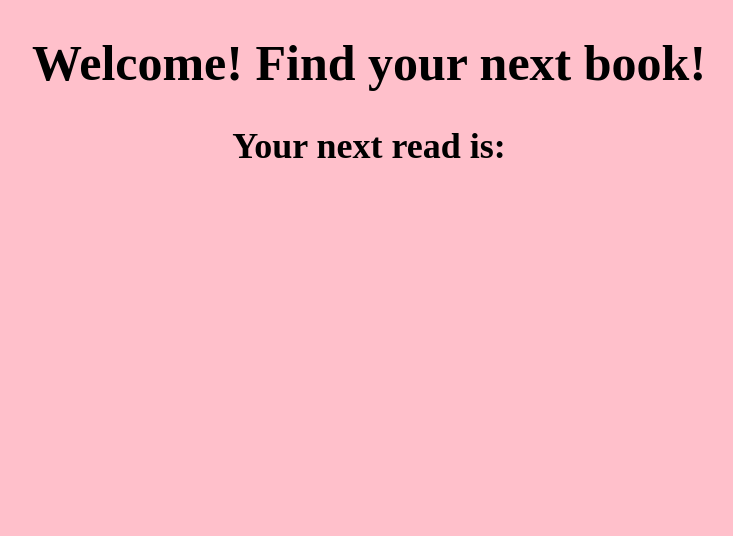
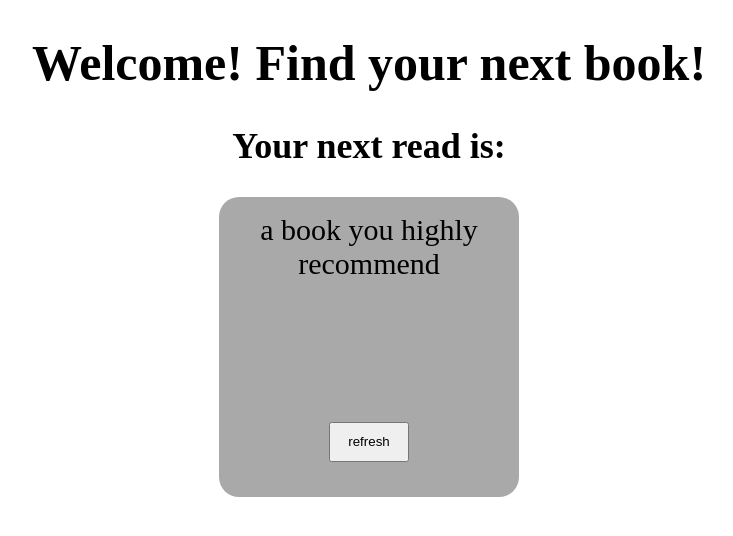
Before and after one commit to Emilypearl91/book-reading-prompt, a plain HTML site: page index.html in a window 1280 px wide. Shown: the whole page, without its empty margins (271-1004 px from the left). Drawn offline with Linux system fonts and the light colour scheme.

Commit message:
simple card and layout

```diff
--- a/index.html
+++ b/index.html
@@ -9,5 +9,10 @@
   <body>
     <h1>Welcome! Find your next book!</h1>
     <h2>Your next read is:</h2>
+    <section>
+      <p id="generator"></p>
+      <button type="submit">refresh</button>
+    </section>
   </body>
+  <script src="client.js"></script>
 </html>
--- a/style.css
+++ b/style.css
@@ -1,17 +1,48 @@
 body {
-  background-color: pink;
+  font-family: 'Times New Roman', Times, serif;
+  text-align: center;
+}
+
+h1 {
+  font-size: 50px;
 
 }
 
-h1 {
-  font-family: 'Times New Roman', Times, serif;
-  font-size: 50px;
-
-  text-align: center;
+h2 {
+  font-size: 36px;
 }
 
-h2 {
-  font-family: 'Times New Roman', Times, serif;
-  font-size: 36px;
-  text-align: center;
+p {
+  font-size: 30px;
+  line-height: 1.3 rem;
+
+  margin: 1rem;
+
+  grid-row-start: 1 ;
+  grid-row-end: 2;
+  grid-column-start: 1;
+  grid-column-end: 2;
 }
+
+section {
+width: 300px;
+height:300px;
+
+margin: auto;
+
+background-color: darkgrey;
+
+border-radius: 20px;
+
+display: grid;
+gap: 20px 20px;
+}
+
+button {
+  margin: auto;
+
+  grid-row-start: 2;
+
+  width: 80px;
+  height: 40px;
+}
```
